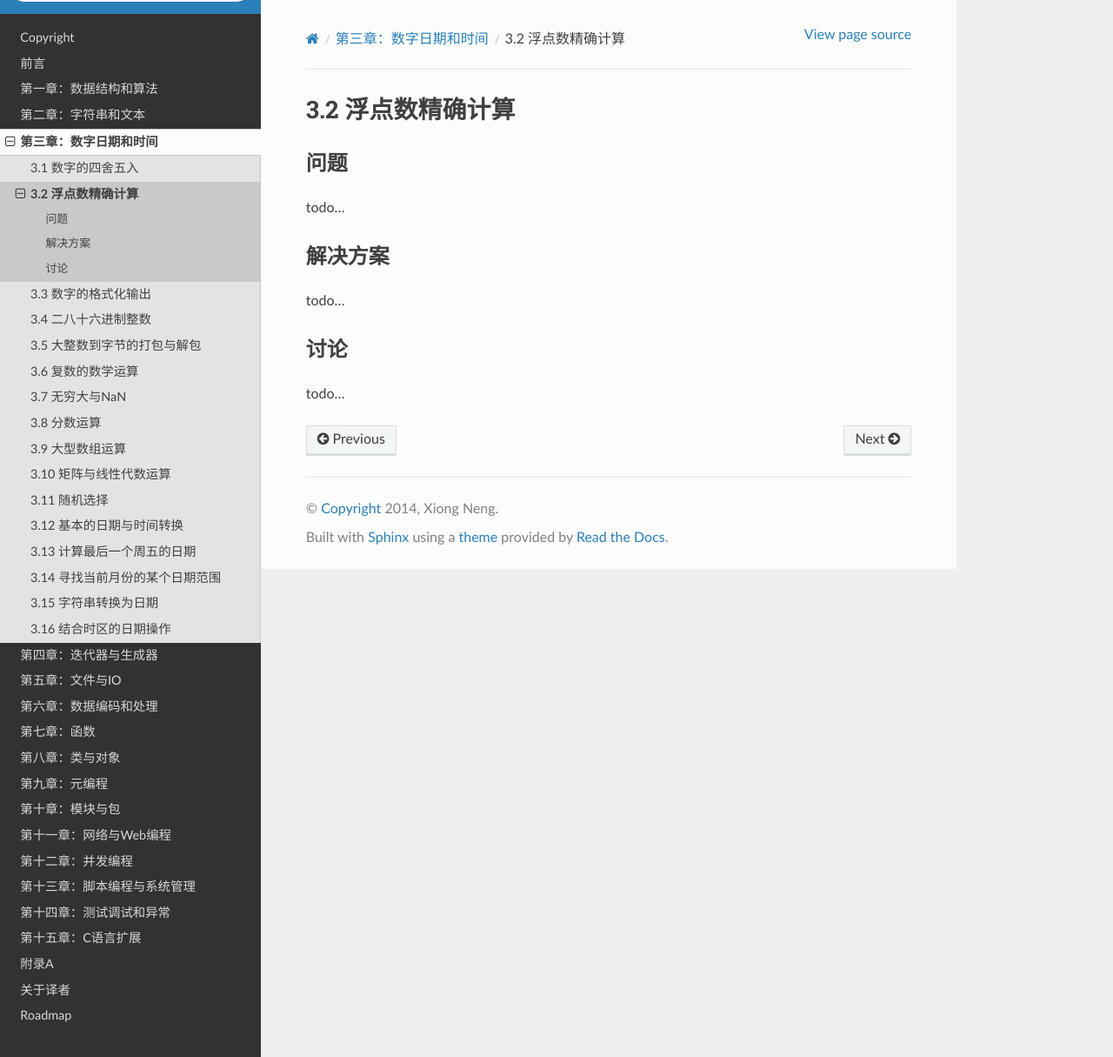
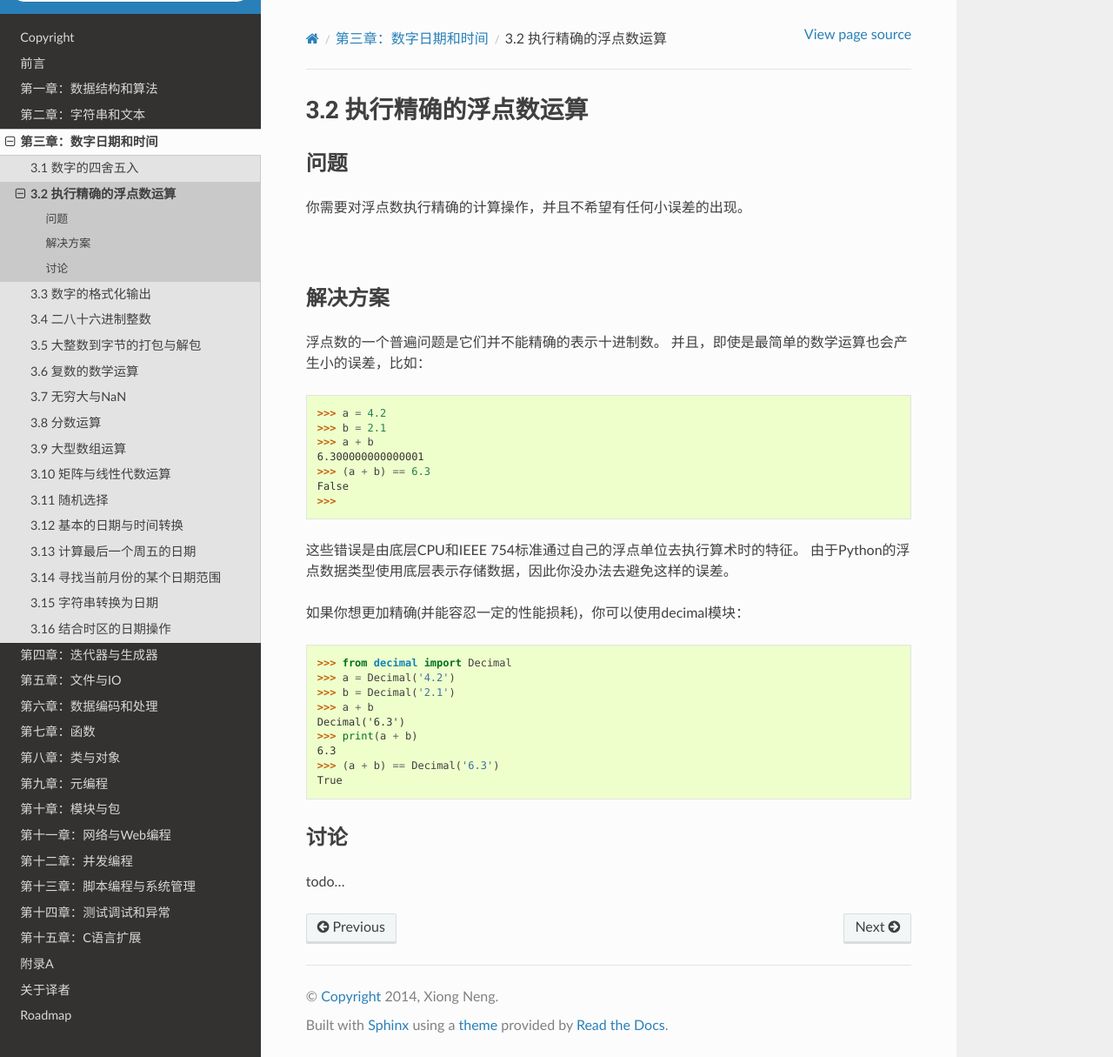
Before and after one commit to yidao620c/python3-cookbook, a Sphinx documentation site: the page built from source/c03/p02_accurate_decimal_calculations.rst, in a window 1280 px wide and 1215 px high. Shown: the whole window at 87% size. Built offline with Sphinx 7.4.7 and the Read the Docs theme 2.0.0, drawn with Linux system fonts in a browser that asks for light colours.

Commit message:
3.2小节start

```diff
--- a/source/c03/p02_accurate_decimal_calculations.rst
+++ b/source/c03/p02_accurate_decimal_calculations.rst
@@ -1,16 +1,48 @@
-============================
-3.2 浮点数精确计算
-============================
+========================
+3.2 执行精确的浮点数运算
+========================
 
 ----------
 问题
 ----------
-todo...
+你需要对浮点数执行精确的计算操作，并且不希望有任何小误差的出现。
+
+|
 
 ----------
 解决方案
 ----------
-todo...
+浮点数的一个普遍问题是它们并不能精确的表示十进制数。
+并且，即使是最简单的数学运算也会产生小的误差，比如：
+
+.. code-block:: python
+
+    >>> a = 4.2
+    >>> b = 2.1
+    >>> a + b
+    6.300000000000001
+    >>> (a + b) == 6.3
+    False
+    >>>
+
+这些错误是由底层CPU和IEEE 754标准通过自己的浮点单位去执行算术时的特征。
+由于Python的浮点数据类型使用底层表示存储数据，因此你没办法去避免这样的误差。
+
+如果你想更加精确(并能容忍一定的性能损耗)，你可以使用decimal模块：
+
+.. code-block:: python
+
+    >>> from decimal import Decimal
+    >>> a = Decimal('4.2')
+    >>> b = Decimal('2.1')
+    >>> a + b
+    Decimal('6.3')
+    >>> print(a + b)
+    6.3
+    >>> (a + b) == Decimal('6.3')
+    True
+
+
 
 ----------
 讨论
```
Also changed, not shown: 3 other files.
